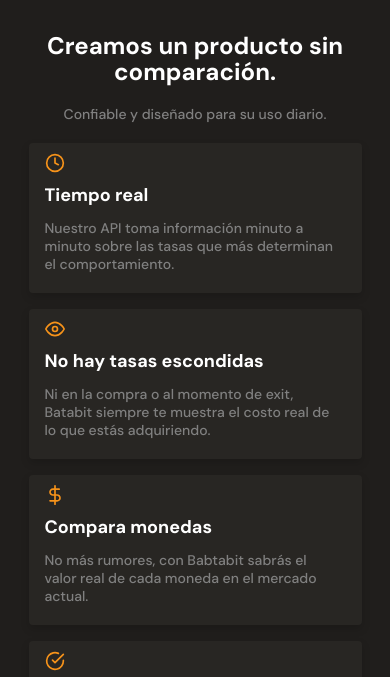
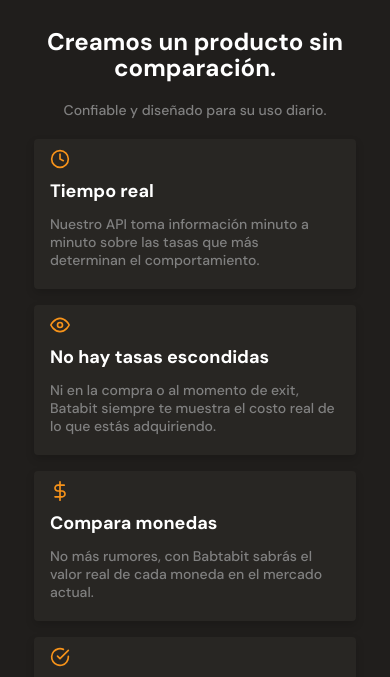
Before and after one commit to abelareiza/batatabit, a plain HTML site: page index.html in a window 390 px wide. Shown: the part 1287-1964 px from the top of the page. Drawn offline with Linux system fonts and the light colour scheme.

Commit message:
second commit
tablet and desktop layout adjustments

```diff
--- a/css/tablet.css
+++ b/css/tablet.css
@@ -25,16 +25,21 @@
 
 .main-table-container {
     display: flex;
-    width: 768px;
     margin: 0 auto;
+    overflow-x: unset;
 }
 
 .product-cards--container {
-    display: flex;
-    flex-wrap: wrap;
-    width: 768px;
-    margin: 0 auto 44px auto;
-    justify-content: center;
+    display: grid;
+    width: fit-content;
+    grid-template-columns: 1fr 1fr;
+}
+
+.product-detail--card {
+    min-width: 288px;
+    max-width: 480px;
+    height: 150px;
+    padding: 10px 20px 22px 16px;
 }
 
 .product-detail--title h2 {
@@ -47,13 +52,9 @@
     line-height: 2.4rem;
 }
 
-.product-detail--card {
-    width: 40%;
-    margin: 8px;
-}
-
 .plans-container--slider {
     justify-content: center;
+    overflow-x: unset;
 }
 
 .main-table-container {
--- a/style.css
+++ b/style.css
@@ -348,7 +348,7 @@
     width: 100%;
     min-width: 320px;
     height: auto;
-    padding: 20px 10px;
+    padding: 16px;
     background-color: var(--warm-black);
 }
 
@@ -386,12 +386,19 @@
     color: #808080;
 }
 
+.product-cards--container {
+    display: grid;
+    row-gap: 16px;
+    grid-template-columns: 1fr;
+    margin: 0 auto 44px auto;
+    justify-items: center;
+}
+
 .product-detail--card {
     width: 90%;
     min-width: 288px;
     max-width: 400px;
     height: 150px;
-    margin: 16px auto;
     padding: 10px 20px 22px 16px;
     background-color: var(--black);
     border-radius: 4px;
@@ -461,7 +468,7 @@
     width: 100%;
     min-width: 320px;
     height: 50vh;
-    background-image: url('/assets/images/bitcoin-woman-x3.png');
+    background-image: url('./assets/images/bitcoin-woman-x3.png');
     background-position: center;
     background-size: cover;
     background-repeat: no-repeat;
```
